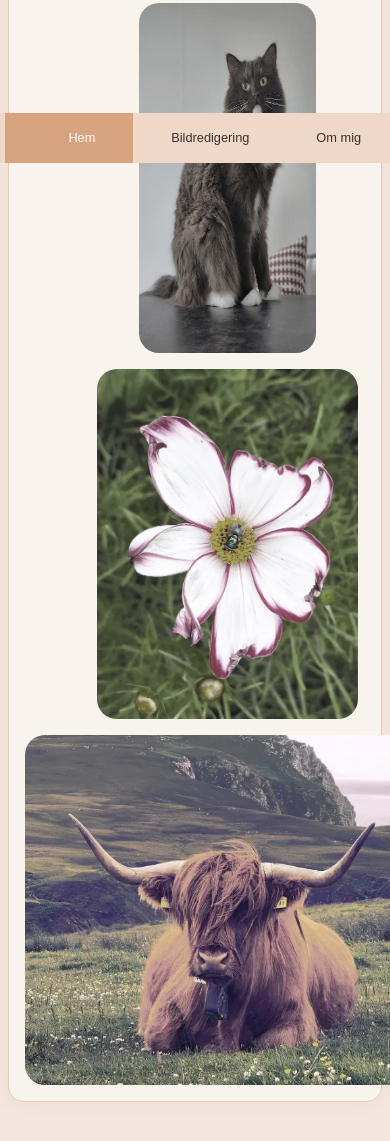
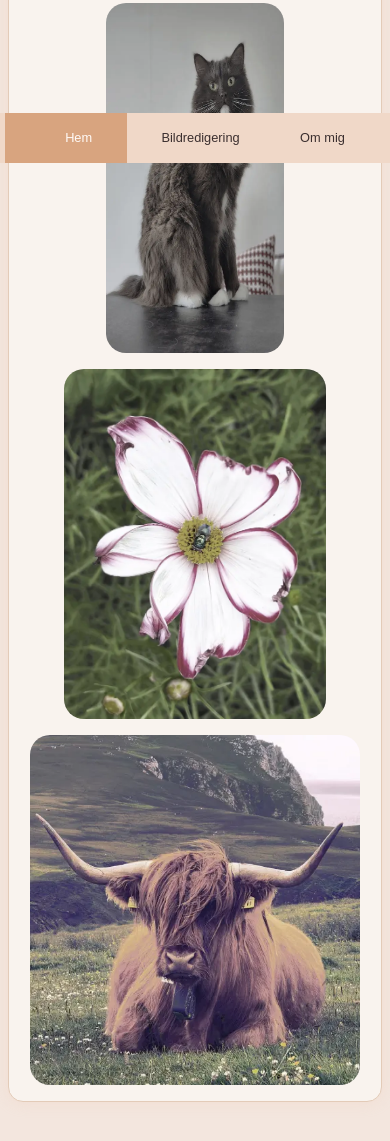
Before and after one commit to SusannaCarlsson90/laboration2, a plain HTML site: page index.html in a window 390 px wide. Shown: the part 681-1822 px from the top of the page. Drawn offline with Linux system fonts and the light colour scheme; a web font is replaced by a local one.

Commit message:
test av olika procent

```diff
--- a/css/styles.css
+++ b/css/styles.css
@@ -255,13 +255,14 @@ body {
     background-image: url("../assets/headermobilkomp.jpg");
     position: relative;
     text-align: center;
+    width: auto;
   } }
 
   .main-header nav {
     position: fixed;
     bottom: 0;
     left: 0;
-    width: 100%;
+    width: 95%;
     background-color: #f0d8c8;
     white-space: nowrap;
     z-index: 10;
@@ -332,6 +333,13 @@ body {
     max-width: 400px;
     height: auto;
   }
+  .kossan {
+    width: 100%;
+    height: auto;
+    max-width: 330px;
+    display: block;
+    margin: 0 auto; /* centrerar bilden */
+  }
 
   .redigeradebilder figcaption {
     font-size: 0.9rem;
```
